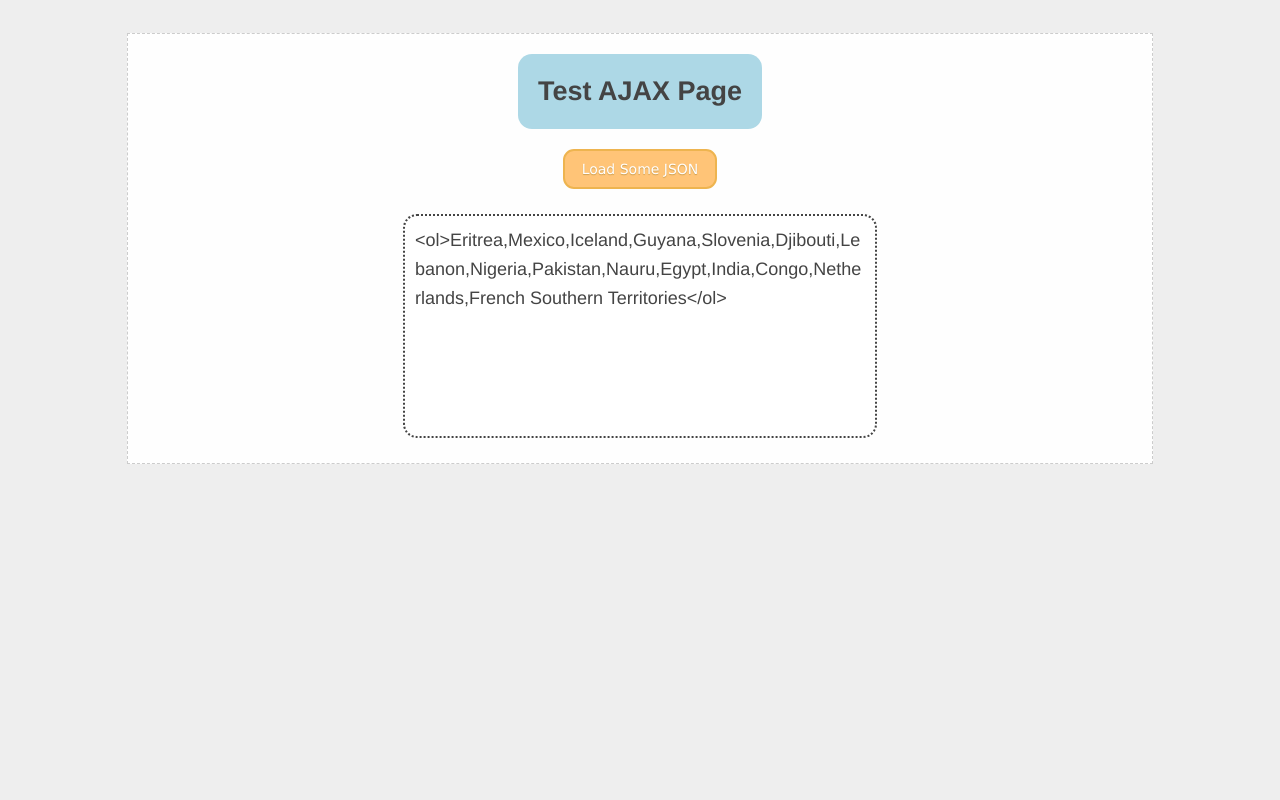
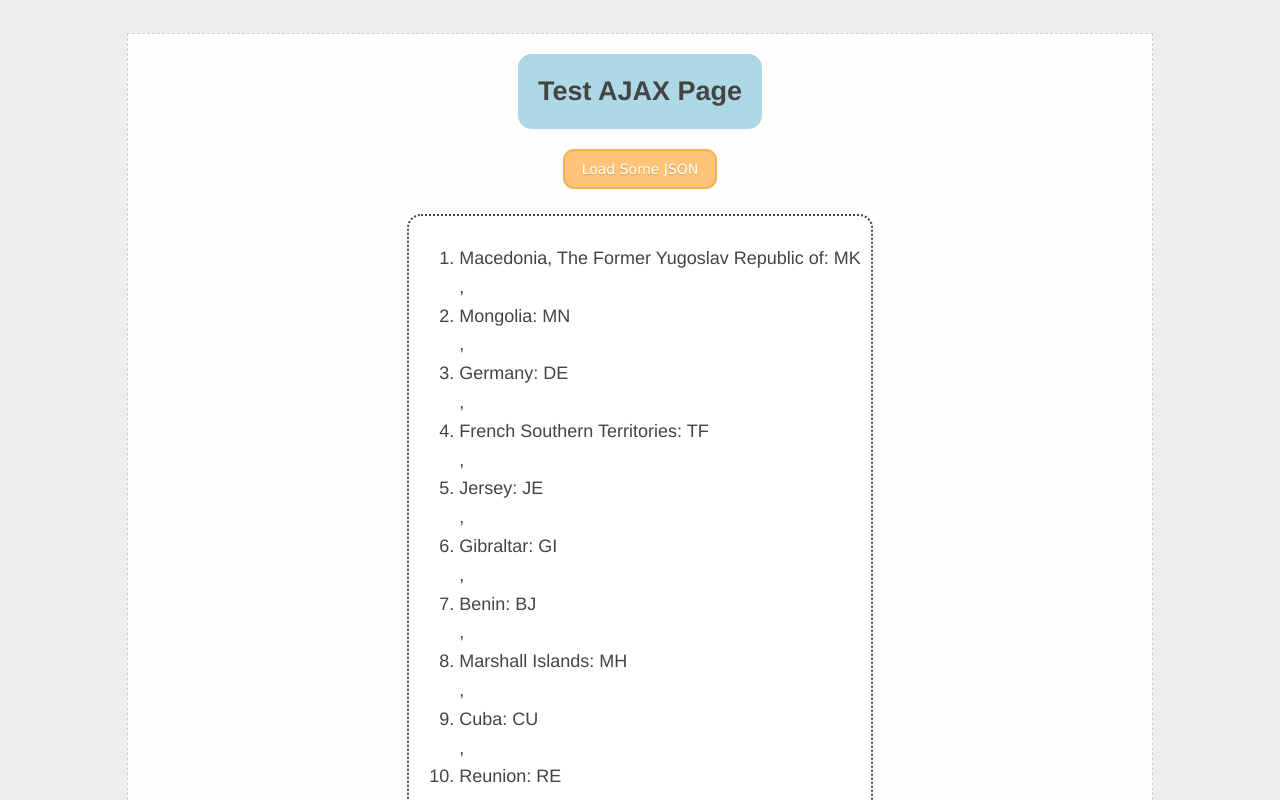
Before and after one commit to mjasman/mjasman.github.io, a plain HTML site: page lab_6_ajax/index.html in a window 1280 px wide. Both pictures are taken after a click on the button "Load Some JSON". Shown: the top 800 px of the page. Drawn offline with Linux system fonts and the light colour scheme.

Commit message:
Update index.html

```diff
--- a/lab_6_ajax/index.html
+++ b/lab_6_ajax/index.html
@@ -20,7 +20,7 @@
       fetch('ajax_sample.json')
         .then(res => res.json())
         .then(res => random_names(res))
-        .then(names => document.querySelector(".content").innerText = "<ol>"+names+"</ol>");
+        .then(names => document.querySelector(".content").innerHTML = names);
     }
     function rng(x){
         return Math.floor(Math.random()*(x-1));
@@ -31,15 +31,13 @@
           while(rand_names.length < 15){
             let j = rng(243);
             if (rand_names.includes(names[j].name) == false){
-              rand_names.push(names[j].name);
+              rand_names.push("<li>" + names[j].name +": "+ names[j].code+ "</li>");
             } else {
               continue;
             }
           }
         }
-      rand_names.map(i =>("<li>" + i + "</li>"));
-      console.log(rand_names);
-      return rand_names;
+      return rand_names = "<ol>" + rand_names + "</ol>";
     }
   </script>
 </body>
```
